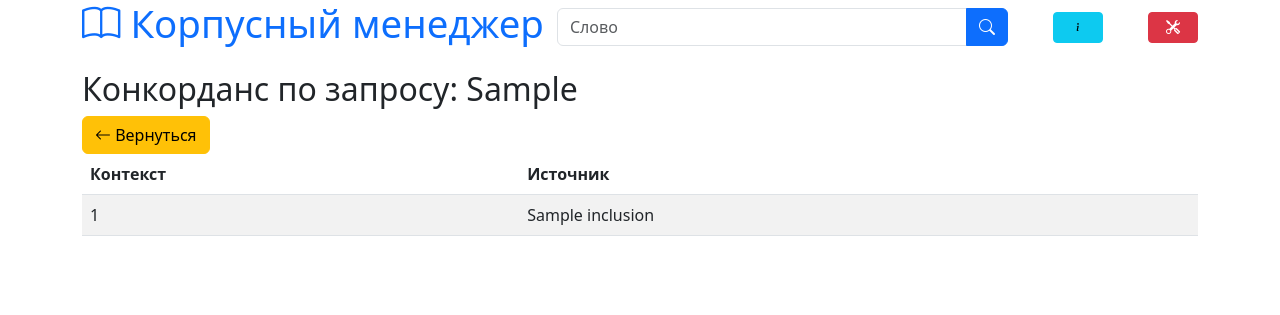
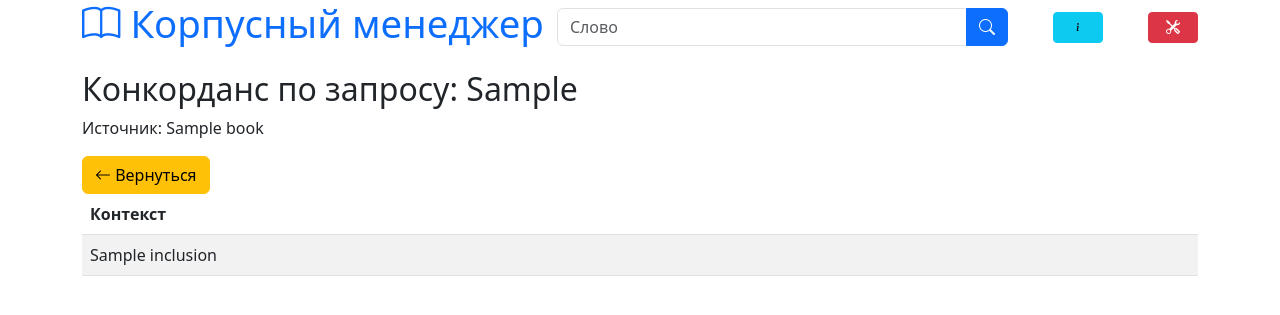
Before and after one commit to cr0iss4nt/corpus_manager, a Flask app: template templates/concordance.html in a window 1280 px wide. Shown: the top 315 px of the page. Run offline with Flask 3, Linux system fonts and the light colour scheme; the template is opened without the code that fills it: most values are stand-ins (such as "Sample title", 1, 10 or a date in 2020); some libraries are stand-ins or nearby versions.

Commit message:
Made concordance source-based

```diff
--- a/modules/db.py
+++ b/modules/db.py
@@ -165,7 +165,7 @@
     return '\n\n\n'.join(output)
 
 
-def get_concordance(query):
+def get_concordance(query, book):
     connection = sqlite3.connect('corpus.db')
     cursor = connection.cursor()
 
@@ -174,19 +174,19 @@
     cursor.execute("""
                     SELECT DISTINCT id
                     FROM Corpus
-                    WHERE word = ?
-                    """, (query,))
+                    WHERE word = ? AND book = ?
+                    """, (query,book))
     ids = [int(i[0]) for i in cursor.fetchall()]
 
     concordance = []
     for word_id in ids:
         cursor.execute("""
-                    SELECT DISTINCT word, book
+                    SELECT DISTINCT word
                     FROM Corpus
                     WHERE id BETWEEN ? AND ?
                     """, (word_id - CONTEXT_SIZE, word_id + CONTEXT_SIZE))
         context = cursor.fetchall()
-        concordance.append((f"...{' '.join([i[0].upper() if i[0]==query else i[0] for i in context])}...", context[0][1]))
+        concordance.append(f"...{' '.join([i[0].upper() if i[0]==query else i[0] for i in context])}...",)
 
     connection.close()
 
--- a/routes/concordance.py
+++ b/routes/concordance.py
@@ -8,7 +8,9 @@
 @app.route('/concordance/', methods=['POST'])
 def search_inclusions():
     query = request.form['concordance_query']
+    book = request.form['book']
     search_query = request.form['query']
-    concordance = get_concordance(query)
+    concordance = get_concordance(query, book)
     return render_template('concordance.html',
-                           concordance_query=query, query = search_query, concordance=concordance)
+                           concordance_query=query, query=search_query,
+                           book=book, concordance=concordance)
--- a/templates/concordance.html
+++ b/templates/concordance.html
@@ -5,6 +5,7 @@
 {% block content %}
 <div class="container mb-3">
     <h2>Конкорданс по запросу: {{concordance_query}}</h2>
+    <p>Источник: {{book}}</p>
 
     <form id="back-to-search-form" method="POST" action="{{ url_for('search') }}">
         <input type="hidden" id="query" name="query" value="{{ query }}">
--- a/templates/inclusions.html
+++ b/templates/inclusions.html
@@ -3,14 +3,12 @@
         <thead>
             <tr>
                 <th>Контекст</th>
-                <th>Источник</th>
             </tr>
         </thead>
         <tbody id="concordanceTableBody">
             {% for inclusion in concordance %}
             <tr>
-                <td>{{ inclusion[0] }}</td>
-                <td>{{ inclusion[1] }}</td>
+                <td>{{ inclusion }}</td>
             </tr>
             {% endfor %}
         </tbody>
--- a/templates/words.html
+++ b/templates/words.html
@@ -17,6 +17,7 @@
                 <td>
                     <form id="search-inclusions-form" method="POST" action="{{ url_for('search_inclusions') }}">
                         <input type="hidden" id="concordance_query" name="concordance_query" value="{{ word[1] }}">
+                        <input type="hidden" id="book" name="book" value="{{ word[6] }}">
                         <input type="hidden" id="query" name="query" value="{{ query }}">
                         <button type="submit" class="btn btn-info">
                             <i class="bi bi-bookmark"></i>
```
